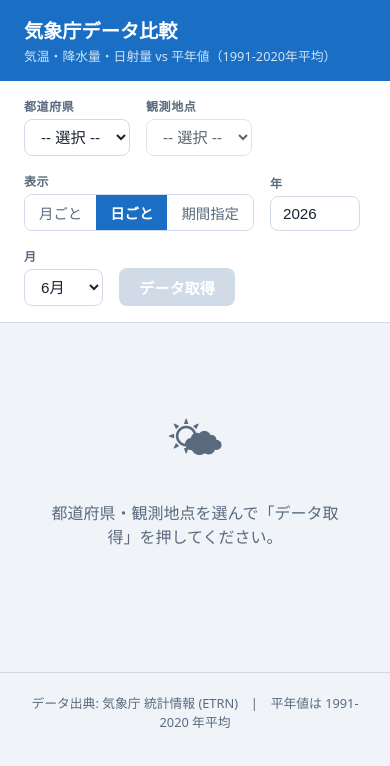
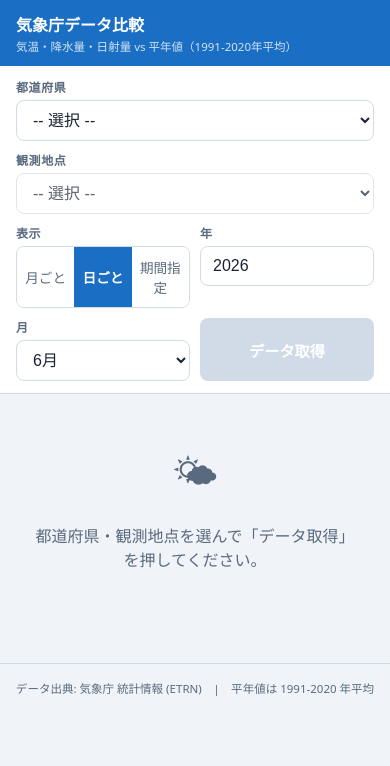
Before and after one commit to riri-g/jma-weather-compare, a website: page frontend/index.html in a window 390 px wide. Both pictures are taken after a click on the button "日ごと". Drawn offline with nearby package versions, Linux system fonts and the light colour scheme; no server answers.

Commit message:
feat: レスポンシブ対応
- モバイル(〜600px)・タブレット(〜900px)向けメディアクエリを追加
- コントロールパネルをモバイルで縦積み→2カラムグリッドに変更
- モード切替・取得/CSVボタンをタッチターゲット 44px 以上に拡大
- チャート高さをモバイルで 200px、タブレットで 240px に縮小
- select/input を全幅に、年入力のインラインwidthをclassに移行
- input[type=date] スタイルを共通定義に追加

Co-Authored-By: Claude Sonnet 4.6 <noreply@anthropic.com>

```diff
--- a/frontend/index.html
+++ b/frontend/index.html
@@ -39,7 +39,7 @@
   </div>
   <div class="ctrl-group">
     <label>年</label>
-    <input type="number" id="year-input" value="2026" min="1900" max="2099" style="width:90px">
+    <input type="number" id="year-input" value="2026" min="1900" max="2099" class="input-year">
   </div>
   <div class="ctrl-group" id="month-group" style="display:none">
     <label>月</label>
--- a/frontend/style.css
+++ b/frontend/style.css
@@ -63,7 +63,18 @@ select, input[type="number"] {
   transition: border-color .15s;
   cursor: pointer;
 }
-select:focus, input[type="number"]:focus { border-color: var(--primary); }
+select:focus, input[type="number"]:focus, input[type="date"]:focus { border-color: var(--primary); }
+input[type="date"] {
+  padding: 8px 12px;
+  border: 1.5px solid var(--border);
+  border-radius: 8px;
+  font-size: .95rem;
+  color: var(--text);
+  background: var(--surface);
+  outline: none;
+  cursor: pointer;
+}
+.input-year { width: 90px; }
 
 .btn-fetch {
   padding: 8px 20px;
@@ -232,3 +243,85 @@ footer {
   border-top: 1px solid var(--border);
   margin-top: 40px;
 }
+
+/* ════════════════════════════════════════
+   レスポンシブ対応
+   ════════════════════════════════════════ */
+
+/* ─── タブレット (〜900px) ─── */
+@media (max-width: 900px) {
+  .chart-wrap { height: 240px; }
+  .anomaly-wrap { height: 120px; }
+  main { padding: 16px; }
+}
+
+/* ─── モバイル (〜600px) ─── */
+@media (max-width: 600px) {
+  /* ヘッダー */
+  header { padding: 12px 16px; }
+  header h1 { font-size: 1rem; }
+  header .subtitle { font-size: .72rem; }
+
+  /* コントロールパネル */
+  .controls {
+    padding: 12px 16px;
+    gap: 10px;
+    flex-direction: column;
+    align-items: stretch;
+  }
+
+  /* 都道府県・観測地点・日付入力は横に2列並べる */
+  .controls > .ctrl-group { width: 100%; }
+
+  select, input[type="number"], input[type="date"] {
+    width: 100%;
+    font-size: 1rem;
+    padding: 10px 12px;
+  }
+
+  /* モード切替ボタン：全幅に引き伸ばす */
+  .mode-toggle { width: 100%; }
+  .mode-btn {
+    flex: 1;
+    padding: 10px 4px;
+    font-size: .85rem;
+    min-height: 44px; /* タッチターゲット確保 */
+  }
+
+  /* データ取得・CSVボタン：横並び */
+  .controls {
+    flex-direction: row;
+    flex-wrap: wrap;
+  }
+  .controls > .ctrl-group { flex: 1 1 calc(50% - 5px); min-width: 140px; }
+  .controls > .ctrl-group:first-child,
+  .controls > .ctrl-group:nth-child(2) { flex: 1 1 100%; }
+
+  .btn-fetch, .btn-csv {
+    flex: 1 1 calc(50% - 5px);
+    min-height: 44px;
+    font-size: .95rem;
+    align-self: stretch;
+    text-align: center;
+  }
+
+  /* メインコンテンツ */
+  main { padding: 12px; }
+
+  /* チャート */
+  .chart-wrap { height: 200px; }
+  .anomaly-wrap { height: 100px; }
+  .chart-card { padding: 14px 12px; }
+  .chart-card h2 { font-size: .9rem; margin-bottom: 10px; }
+
+  /* サマリーカード */
+  .summary-cards { grid-template-columns: 1fr; gap: 10px; margin-bottom: 16px; }
+  .card .value { font-size: 1.3rem; }
+
+  /* プレースホルダー */
+  #placeholder { padding: 40px 16px; }
+  #placeholder .big { font-size: 2.4rem; }
+
+  /* フッター */
+  footer { padding: 16px 12px; font-size: .72rem; }
+}
```
